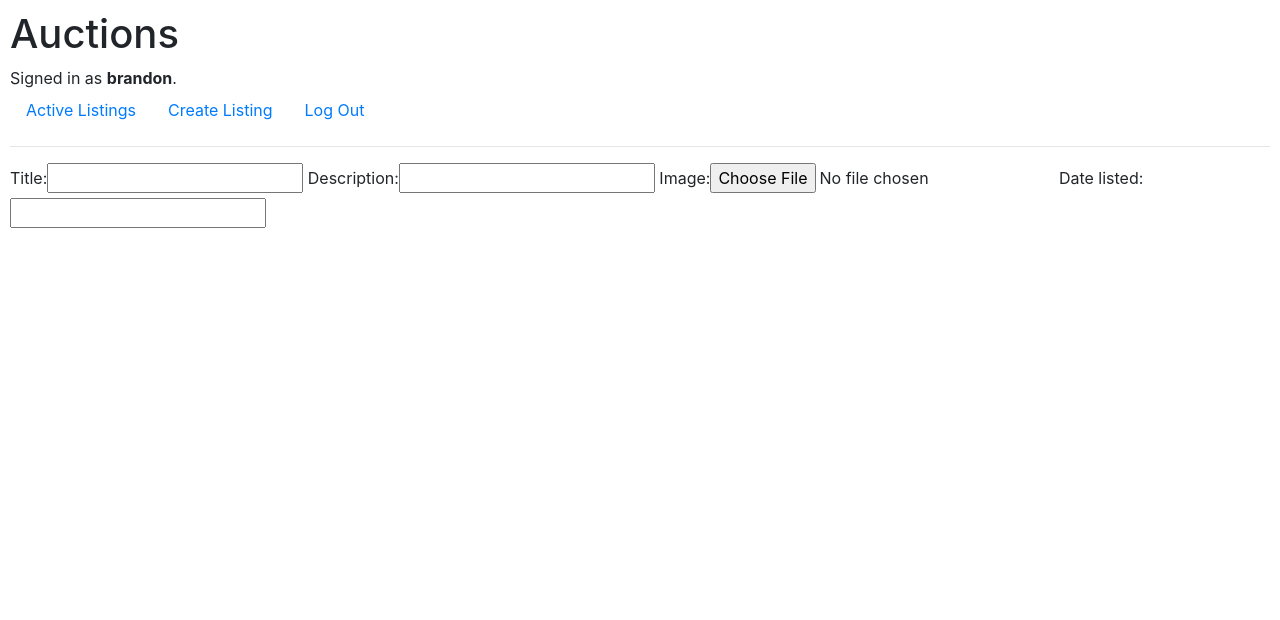
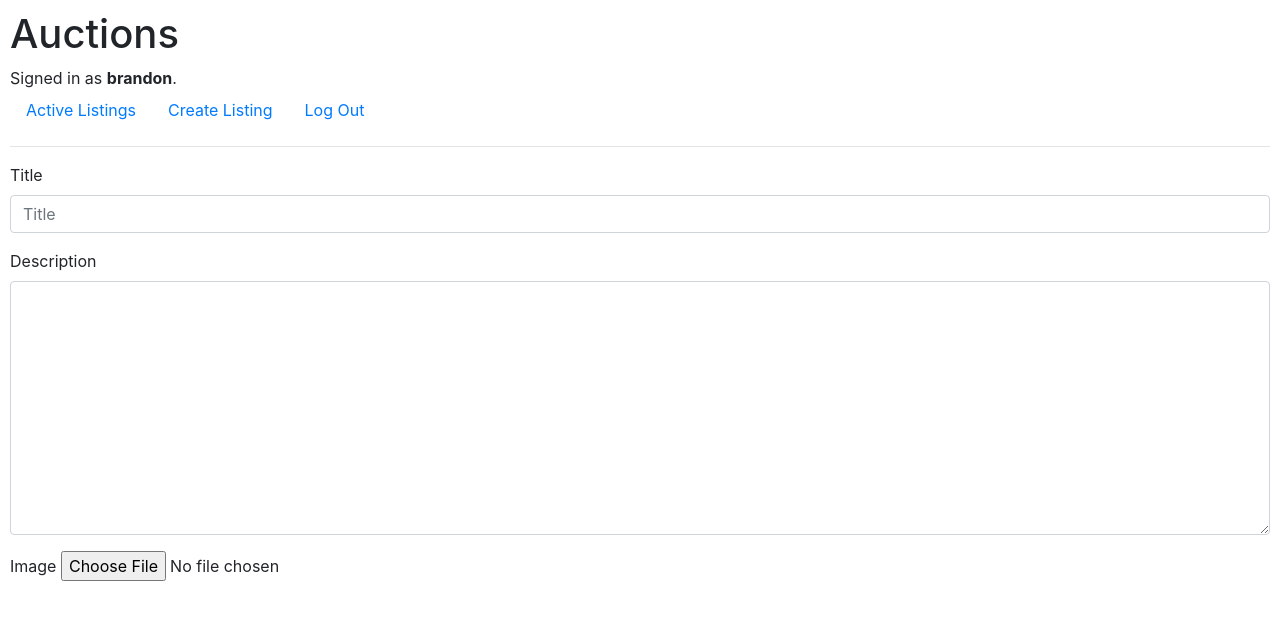
Before and after one commit to Yunazaki/commerce, a Django app: page /listing/create in a window 1280 px wide. Shown: the top 620 px of the page. Run offline with Django 3.2, Linux system fonts and the light colour scheme; a user stored in the database is signed in; some libraries are stand-ins or nearby versions.

Commit message:
Update create_listing.html
Added Bootstrap to the page to make it look better

```diff
--- a/auctions/forms.py
+++ b/auctions/forms.py
@@ -1,7 +1,7 @@
 from django import forms
 
 class NewListingForm(forms.Form):
-    title = forms.CharField()
+    title = forms.CharField(max_length=64)
     description = forms.CharField()
     image = forms.ImageField()
     date_listed = forms.DateTimeField()
--- a/auctions/templates/auctions/create_listing.html
+++ b/auctions/templates/auctions/create_listing.html
@@ -1,5 +1,19 @@
 {% extends "auctions/layout.html" %}
 
 {% block body %}
-    {{ form }}
+    <form action="{% url 'create_listing' %}" method="post">
+        {% csrf_token %}
+        <div class="mb-3">
+            <label for="{{ form.title.id_for_label }}">Title</label>
+            <input type="text" class="form-control" id="{{ form.title.id_for_label }}" placeholder="Title">
+        </div>
+        <div class="mb-3">
+            <label for="{{ form.description.id_for_label }}">Description</label>
+            <textarea name="{{ form.description.name }}" id="{{ form.description.id_for_label }}" cols="30" rows="10" class="form-control"></textarea>
+        </div>
+        <div class="mb-3">
+            <label for="{{ form.image.id_for_label }}">Image</label>
+            <input type="file" id="{{ form.image.id_for_label }}" name="{{ form.image.name }}" accept="image/">
+        </div>
+    </form>
 {% endblock %}
--- a/auctions/views.py
+++ b/auctions/views.py
@@ -14,6 +14,8 @@ def index(request):
 
 @login_required
 def create_listing(request):
+    if request.method == "post":
+        pass
     return render(request, "auctions/create_listing.html", {
         "form": NewListingForm()
     })
```
